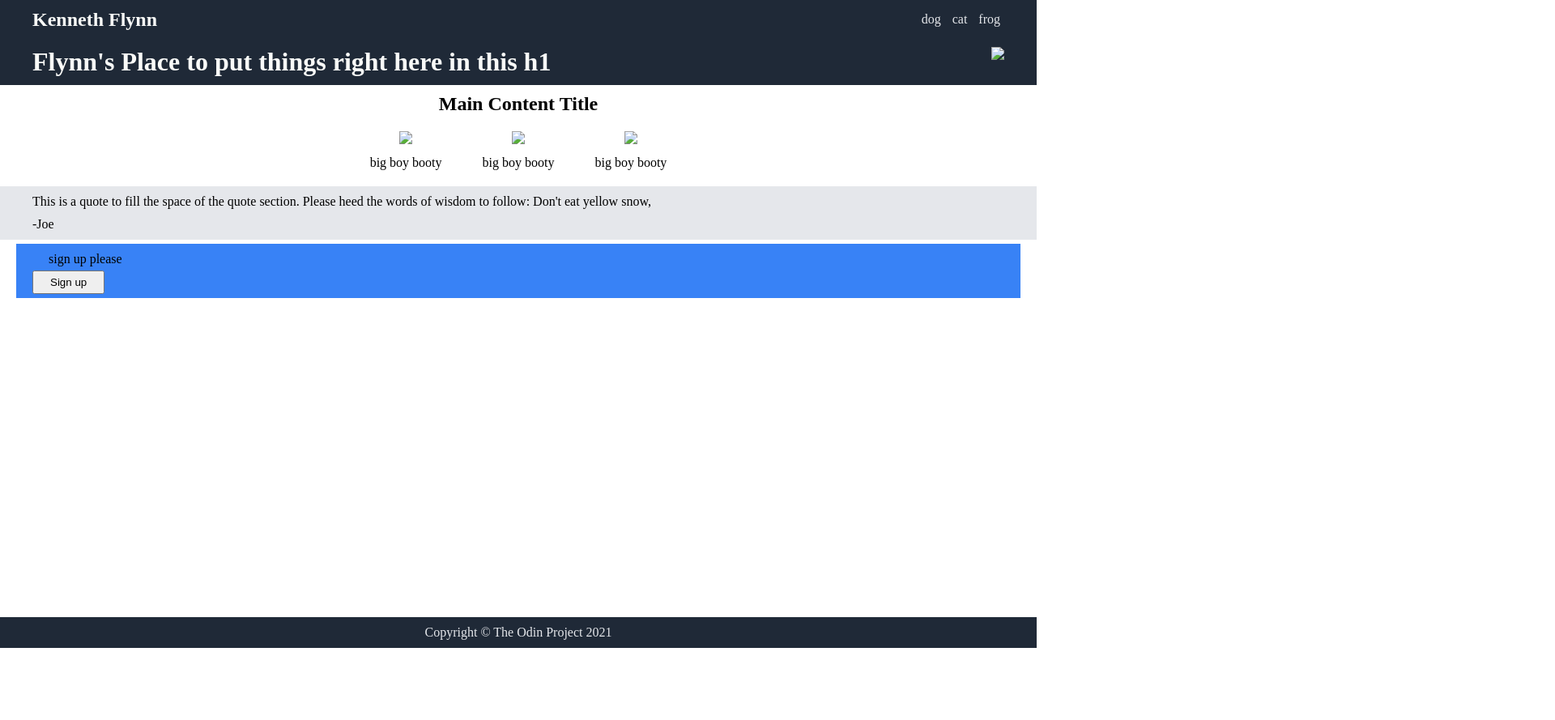
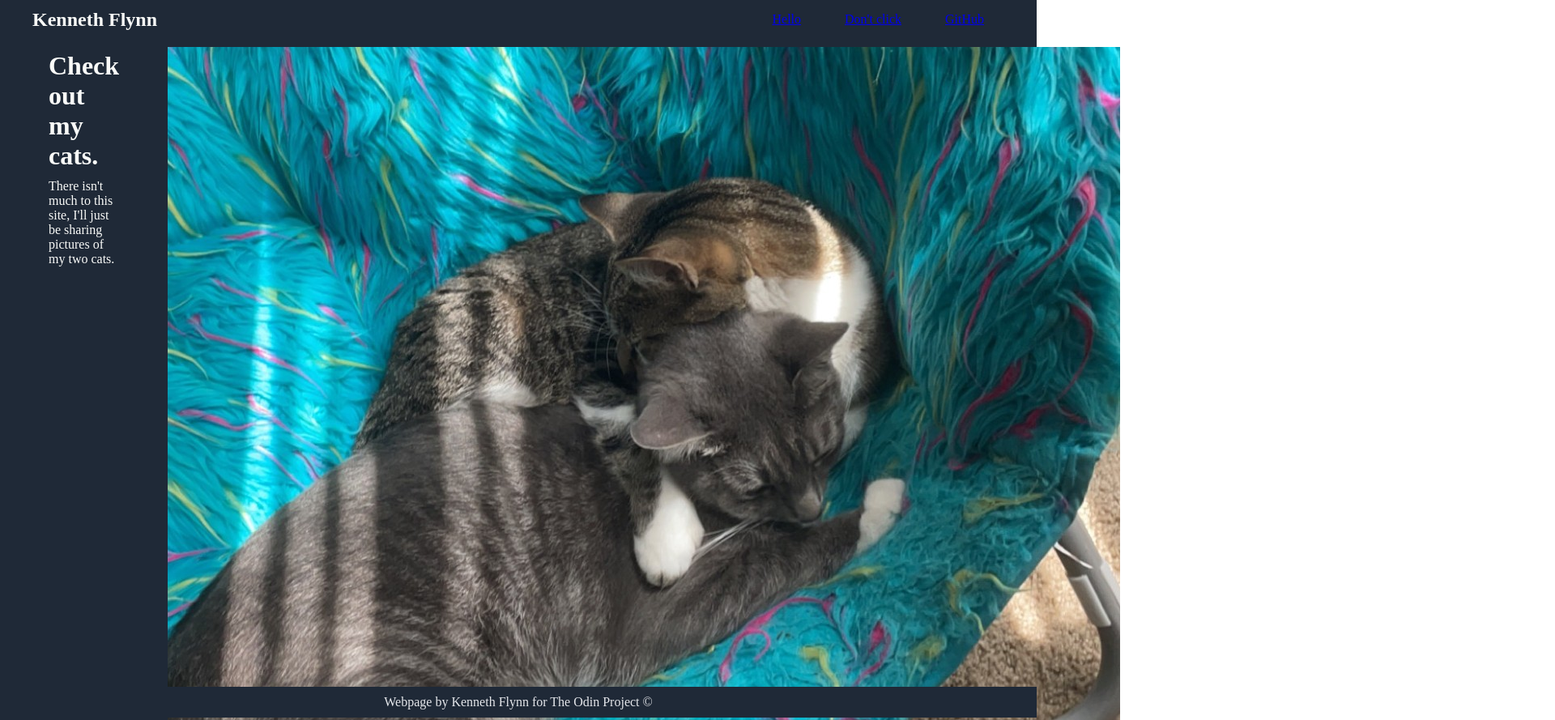
Before and after one commit to flynnkennethd/landing-page, a plain HTML site: page index.html in a window 1280 px wide. Shown: the top 889 px of the page at 81% size, 1920 px wide, since content can reach past the window. Before the commit the page ends 800 px from the top, so only its background shows below. Drawn offline with Linux system fonts and the light colour scheme.

Commit message:
added images to index and filled in placeholders

```diff
--- a/index.html
+++ b/index.html
@@ -10,54 +10,61 @@
             <p>Kenneth Flynn</p>
             <ul>
                     <li>
-                        dog
+                        <a href="#">Hello</a>
                     </li>
                     <li>
-                        cat
+                        <a href="https://www.youtube.com/watch?v=dQw4w9WgXcQ">Don't click</a>
                     </li>
                     <li>
-                        frog
+                        <a href="https://github.com/flynnkennethd" target="_blank" rel="noopener noreferrer">GitHub</a>
                     </li>
             </ul>
         </header>
         <main>
             <div class=intro>
-                <h1>Flynn's Place to put things right here in this h1</h1>
-                <img src="#">
+                <div>
+                    <h1>Check out my cats.</h1>
+                    <p>There isn't much to this site,
+                        I'll just be sharing pictures of my two cats.
+                    </p>
+                </div>
+                <img src="/images/two-cats.JPG" alt="Two cats cuddling on chair" id=intro-image>
             </div>
             <div class=main-content>
-                <h2>Main Content Title</h2>
+                <h1>These are all of my cats</h1>
                 <ul id=content-list>
                     <li>
-                        <img src="#">
-                        <p>big boy booty</p>
+                        <img src="/images/juno.JPG" alt="My cat, Juno" class=content-image>
+                        <p>This is my cat, Juno. She is a little bit ugly, but I love her for it.</p>
                     </li>
                     <li>
-                        <img src="#">
-                        <p>big boy booty</p>
+                        <img src="/images/filo.JPG" alt="My cat, Filo" class=content-image>
+                        <p>This is my other cat, Filo. She is great.</p>
                     </li>
                     <li>
-                        <img src="#">
-                        <p>big boy booty</p>
+                        <img src="/images/frog.jpg" alt="Frog" class=content-image>
+                        <p>This isn't a cat at all. It's a cool looking frog I found outside one day.</p>
                     </li>
                 </ul>
             </div>
             <div class=quote-space>
                 <p class=quote>
-                    This is a quote to fill the space of the quote section.
-                    Please heed the words of wisdom to follow: Don't eat yellow snow,
+                    "Juno is not ugly! You're ugly!"
                 </p>
-                <p class=quoted-person>-Joe</p>
+                <p class=quoted-person>- My Wife, Rachael</p>
             </div>
             <div class=sign-up>
                 <div class=sign-up-box>
-                    <p>sign up please</p>
+                    <div>
+                        <h2>Subscribe to our newsletter!</h2>
+                        <p>If you click this button, we can pretend that you subscribed to a newsletter about my cats.</p>
+                    </div>
                     <button>Sign up</button>
                 </div>
             </div>
         </main>
         <footer>
-            <p>Copyright &copy; The Odin Project 2021</p>
+            <p>Webpage by Kenneth Flynn for The Odin Project &copy;</p>
         </footer>
     </body>
 </html>
```
Also changed, not shown: images/filo.JPG (added), images/frog.jpg (added), images/juno.JPG (added), images/two-cats.JPG (added).
